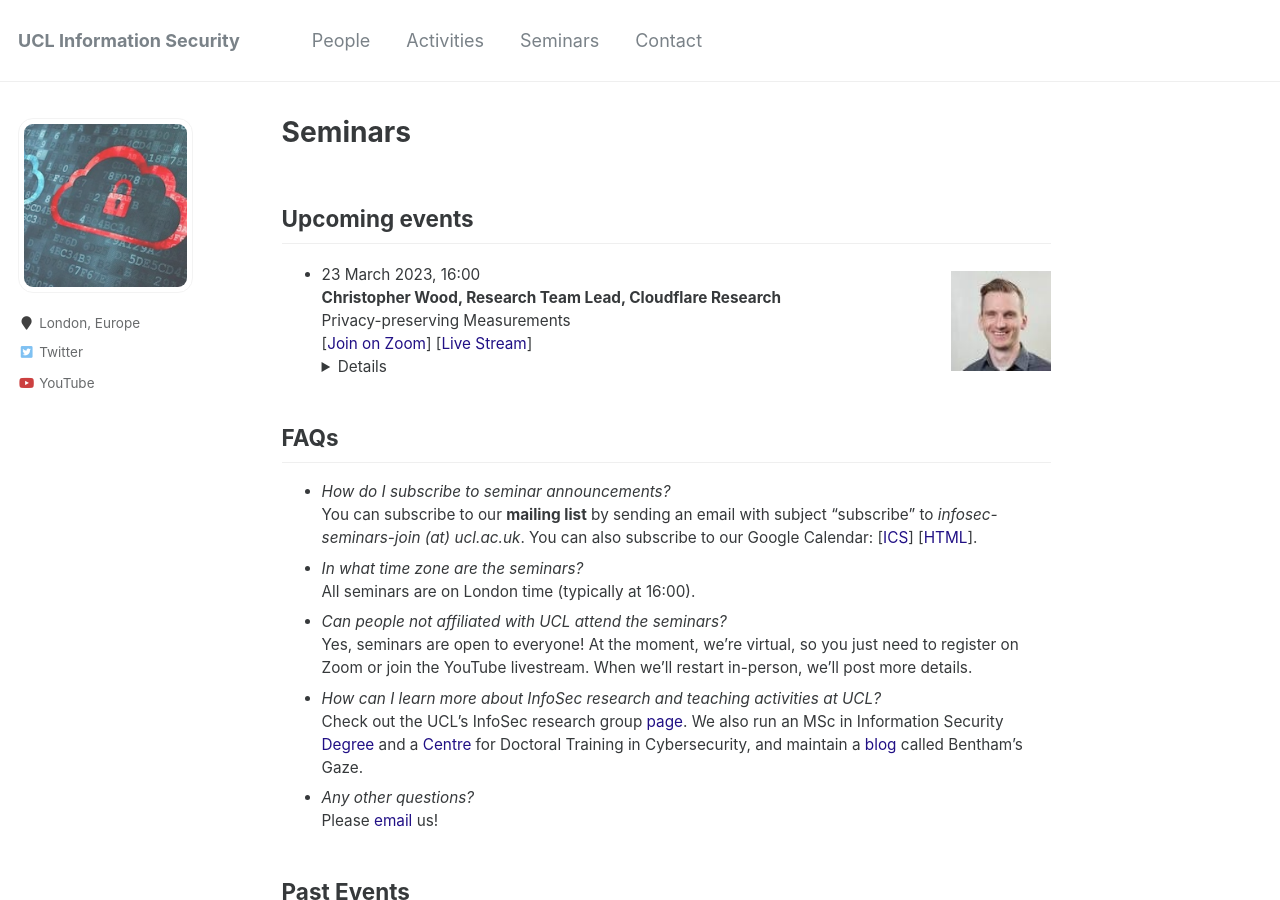
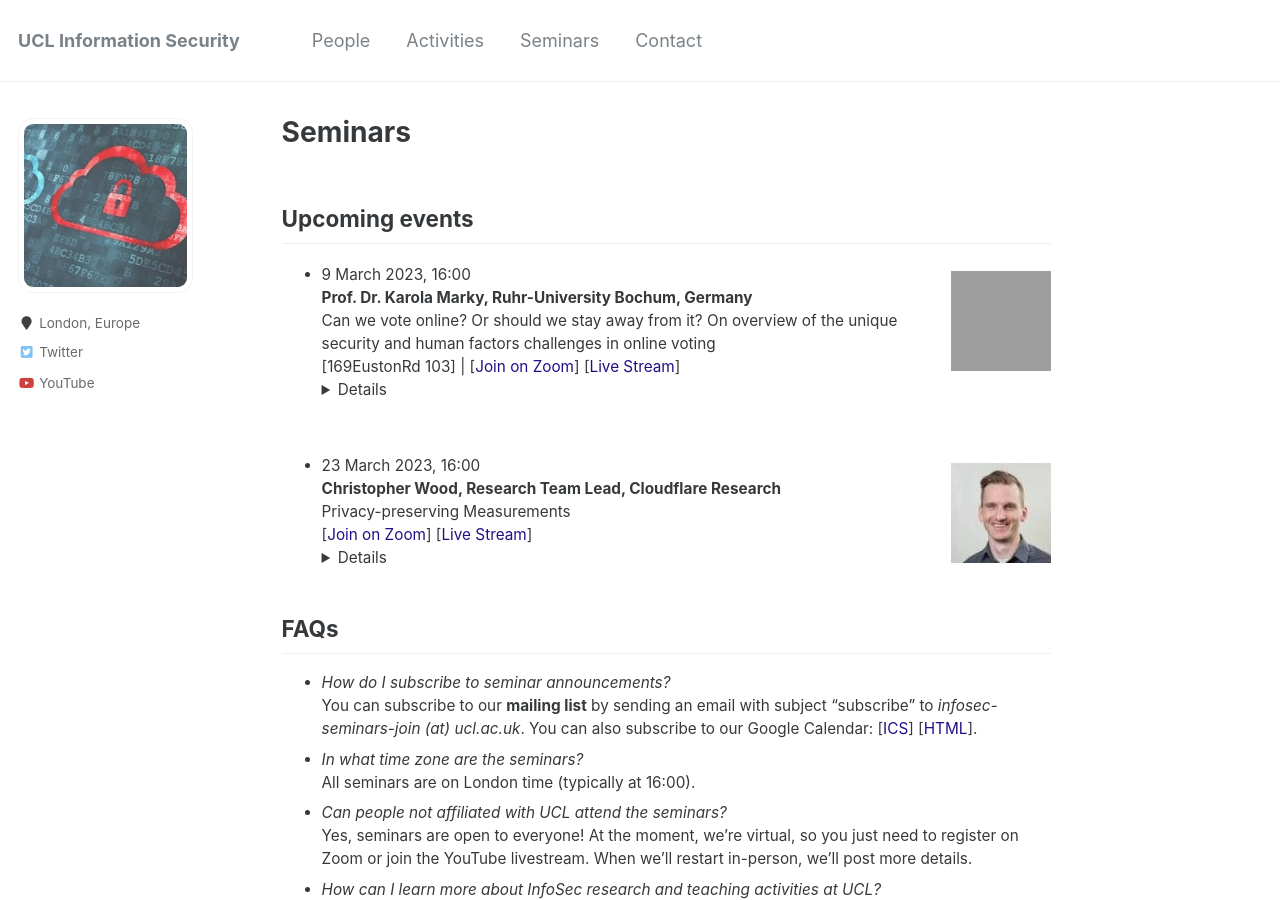
Before and after one commit to uclisec/uclisec.github.io, a Jekyll site: the page built from _pages/seminars.md, in a window 1280 px wide and 900 px high. Built offline with Jekyll 4.4.1, drawn with Linux system fonts in a browser that asks for light colours; grey boxes are pictures that could not be loaded.

Commit message:
Update seminars.md

```diff
--- a/_pages/seminars.md
+++ b/_pages/seminars.md
@@ -7,6 +7,12 @@ layout: single
 Upcoming events
 ---
 
+<!----->
+<img src="../images/Karola.jpg" style="float:right;width:100px;height:100px;margin-top:15px">
+- 9 March 2023, 16:00
+**Prof. Dr. Karola Marky, Ruhr-University Bochum, Germany**
+Can we vote online? Or should we stay away from it? On overview of the unique security and human factors challenges in online voting
+[169EustonRd 103] | [[Join on Zoom](https://ucl.zoom.us/meeting/register/tJYpf-2grTorGNxFnItdfR3SSG89tgyB9Zeh)] [[Live Stream]()]<details><br>**Abstract:** This talk provides a summary of state-of-the-art online voting protocols specifically considering security and human factors. Based on recent research, the audience will learn about the unique challenges that researchers and developers face when developing online voting systems that a) offer specific security properties, b) consider capabilities of the entire voter population and c) unique scalability aspects. Further challenges based on society about also global threats will be presented and discussed.<br><br>**Bio**: Karola Marky is an associate professor at the Ruhr-University Bochum, Germany, where she leads the Digital Sovereignty Group. Her main research area is Human Factors in Cybersecurity and Privacy particularly focusing on Digital Sovereignty, i.e., informational self-determination of individuals in their digital lives. She has major research contributions in the fields of privacy solutions for IoT devices, (two-factor) authentication, and electronic voting published at top conferences and journal, such as CHI, TOCHI, SOUPS, or Usenix Security.<br></details>
 <!----->
 <img src="../images/Chris.jpg" style="float:right;width:100px;height:100px;margin-top:15px">
 - 23 March 2023, 16:00
```
